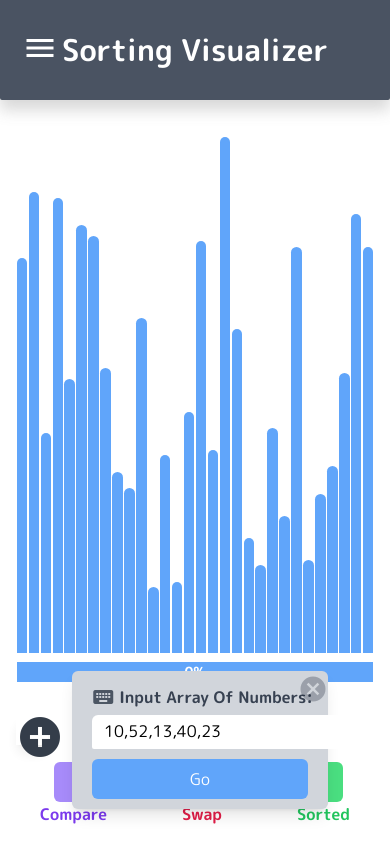
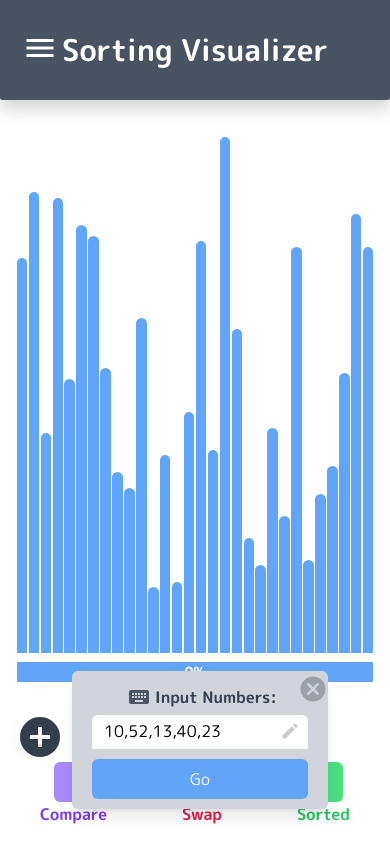
Before and after one commit to turn25/sorting-visualizer, a React (Create React App) app: page / in a window 390 px wide. Both pictures are taken after a click on the button "add_circle". Shown: the top 844 px of the page. Built offline with nearby package versions, Linux system fonts and the light colour scheme; what @tailwindcss/custom-forms would draw is missing.

Commit message:
fix sort algo info responsive

```diff
--- a/src/components/CreateArrayButton.js
+++ b/src/components/CreateArrayButton.js
@@ -125,7 +125,7 @@ export default function CreateArrayButton({
               <span className="material-icons mx-1 text-gray-600">
                 keyboard
               </span>
-              Input Array Of Numbers:
+              Input Numbers:
             </label>
             <div className="flex flex-row p-0 m-0 relative">
               <input
@@ -136,7 +136,7 @@ export default function CreateArrayButton({
                 onChange={handleOnchange}
                 disabled={isDisabled}
                 autoComplete="off"
-                className={`flex-1 mx-4 my-1 py-1 pr-8 smMobile:w-full border-transparent outline-none border-b-2 rounded-t-md rounded-sm px-3
+                className={`flex-1 mx-4 my-1 py-1 pr-8 w-32 smMobile:w-full border-transparent outline-none border-b-2 rounded-t-md rounded-sm px-3
               focus:outline-none focus:ring-0 focus:border-blue-400 ${
                 isShowError && "focus:border-red-400"
               } cursor-pointer disabled:bg-gray-400
--- a/src/components/SortingAlgoInfo.js
+++ b/src/components/SortingAlgoInfo.js
@@ -63,7 +63,7 @@ export default function SortingAlgoInfo({
                 <h3 className="text-xl font-semibold pb-4 underline decoration-gray-400">
                   Performance
                 </h3>
-                <div className="grid grid-cols-4/2 font-semibold text-gray-500 text-lg">
+                <div className="grid grid-cols-5/1  md:grid-cols-4/2 font-semibold text-gray-500 text-lg">
                   <h2 className="py-1 px-2">Worst-case performance</h2>
                   <a
                     href={wikiLink}
--- a/tailwind.config.js
+++ b/tailwind.config.js
@@ -91,6 +91,7 @@ module.exports = {
       },
       gridTemplateColumns: {
         "4/2": "4fr 2fr",
+        "5/1": "5fr 1fr",
       },
       screens: {
         smMobile: { max: "320px" },
```
